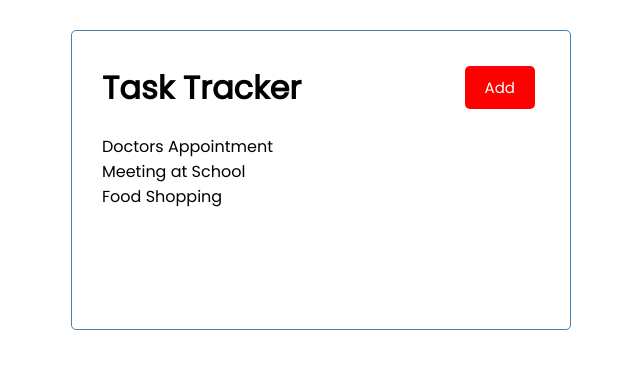
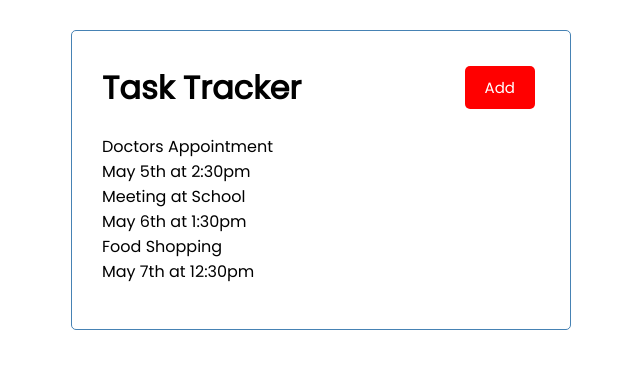
Before and after one commit to edwardgazitonline/traversyFive, an Angular app: page / in a window 1280 px wide. Shown: the top 368 px of the page, without its empty margins (319-959 px from the left). Built offline with nearby package versions, Linux system fonts and the light colour scheme.

Commit message:
br-6
continuing with branches
looping with date and text

```diff
--- a/src/app/components/tasks/tasks.component.html
+++ b/src/app/components/tasks/tasks.component.html
@@ -1 +1 @@
-<p *ngFor="let task of tasks">{{task.text}}</p>
+<p *ngFor="let task of tasks">{{task.text}}<br/> {{task.day}}</p>
```
